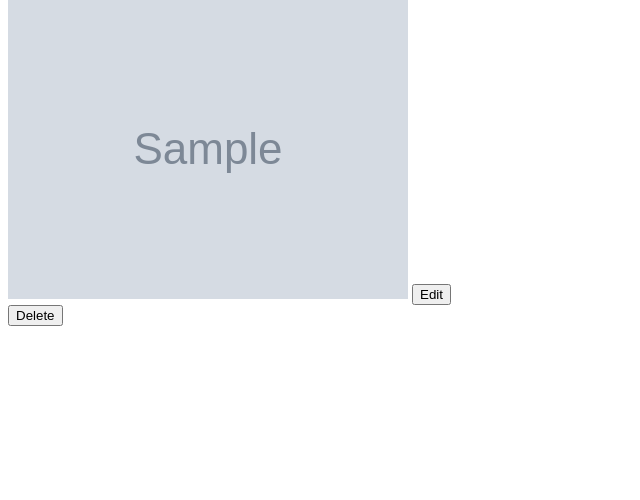
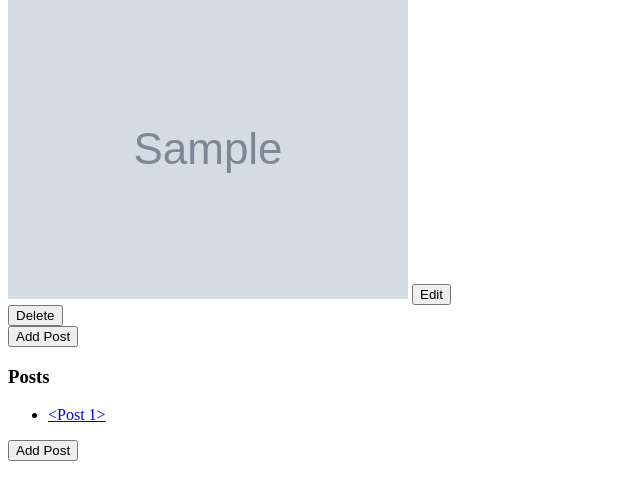
Before and after one commit to samau3/blogly, a Flask app: page /users/1 in a window 1280 px wide. Shown: the part 81-581 px from the top of the page, without its empty margins (0-640 px from the left). Run offline with Flask 2, Linux system fonts and the light colour scheme; tables that the repository leaves empty hold one stand-in row (values such as "Sample post"); grey boxes marked "Sample" are stand-in pictures.

Commit message:
added routing to new post

```diff
--- a/app.py
+++ b/app.py
@@ -1,5 +1,5 @@
 from flask import Flask, request, redirect, render_template
-from models import connect_db, db, User
+from models import connect_db, db, User, Post
 from flask_debugtoolbar import DebugToolbarExtension
 
 
@@ -98,3 +98,39 @@ def delete_user(id):
     db.session.delete(user)
     db.session.commit()
     return redirect('/users')
+
+############################POST ROUTE#############################
+@app.get('/users/<int:id>/posts/new')
+def render_blog_post_form(id):
+    """Find the user id render post-form"""
+
+    user = User.query.get_or_404(id)
+
+    return render_template('new-post-form.html', user=user)
+
+@app.post('/users/<int:id>/posts/new')
+def handle_blog_post_form(id):
+    """Create a new instance of Post from the new post form, redirects back to user page"""
+
+    user = User.query.get_or_404(id)
+    breakpoint()
+
+    content = request.form['content']
+    title = request.form['title']
+
+    create_new_post = Post(
+        title = title,
+        content = content,
+        id = id
+        )
+
+    user.posts_list.append(create_new_post)
+
+    return redirect('/users/<int:id>')
+
+# @app.get( '/posts/<int:post_id>')
+# def display_post(post_id):
+#     """Render post list by a user"""
+#     #Need to query the post when clicked on
+
+#     return render_template('post-detail.html')
--- a/models.py
+++ b/models.py
@@ -23,7 +23,7 @@ class User(db.Model):
     last_name = db.Column(db.String(50),
                           nullable=False)
     image_url = db.Column(db.String())
-    # posts_list = db.Relationship('Post', backref='posts')
+    posts_list = db.relationship('Post', backref='posts')
 
 
 class Post(db.Model):
@@ -39,5 +39,5 @@ class Post(db.Model):
     content = db.Column(db.String(),
                         nullable=False)
     created_at = db.Column(db.DateTime)
-    # id = db.Column(db.Text,
-    #                db.ForeignKey('users.id'))
+    id = db.Column(db.Text,
+                   db.ForeignKey('users.id'))
--- a/templates/user-info.html
+++ b/templates/user-info.html
@@ -4,10 +4,30 @@
 {% if user.image_url %}
 <img src="{{ user.image_url }}" alt="image" />
 {% endif %}
-<a href="/users/{{ user.id }}/edit"><button>Edit</button></a>
+<a href="/users/{{ user.id }}/edit">
+  <button>Edit</button>
+</a>
 
 <form action="/users/{{ user.id }}/delete" method="POST">
   <button>Delete</button>
 </form>
 
+<a href="/users/{{ user.id }}/posts/new">
+  <button>Add Post</button>
+</a>
+
+<div class="post-info">
+  <h3>Posts</h3>
+  <ul>
+    {% for post in user.posts_list%}
+    <li>
+      <a href="/posts/{{post.post_id}}>"> {{post}} </a>
+    </li>
+    {% endfor %}
+  </ul>
+  <a href="/users/{{ user.id }}/posts/new">
+    <button>Add Post</button>
+  </a>
+</div>
+
 {% endblock %}
```
Also changed, not shown: templates/new-post-form.html (added, +23 -0 lines), templates/post-detail.html (added, +18 -0 lines).
